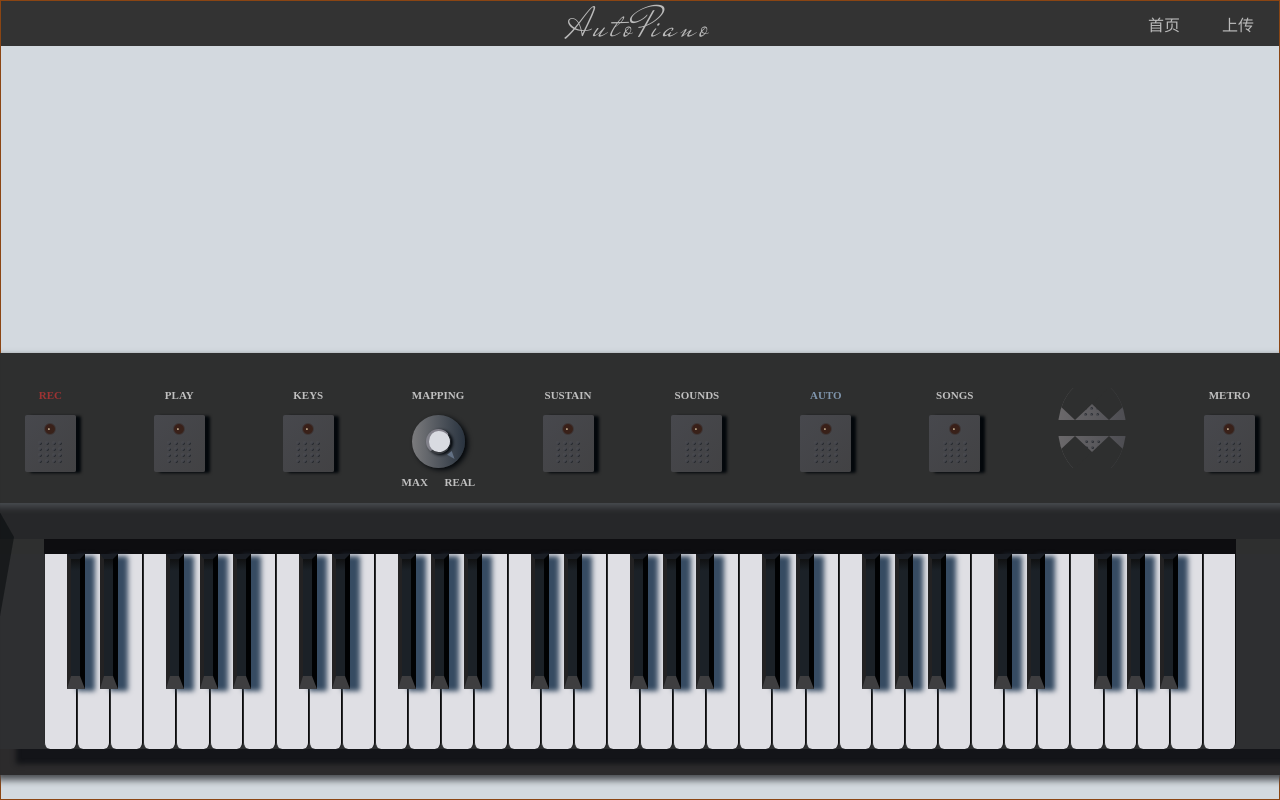
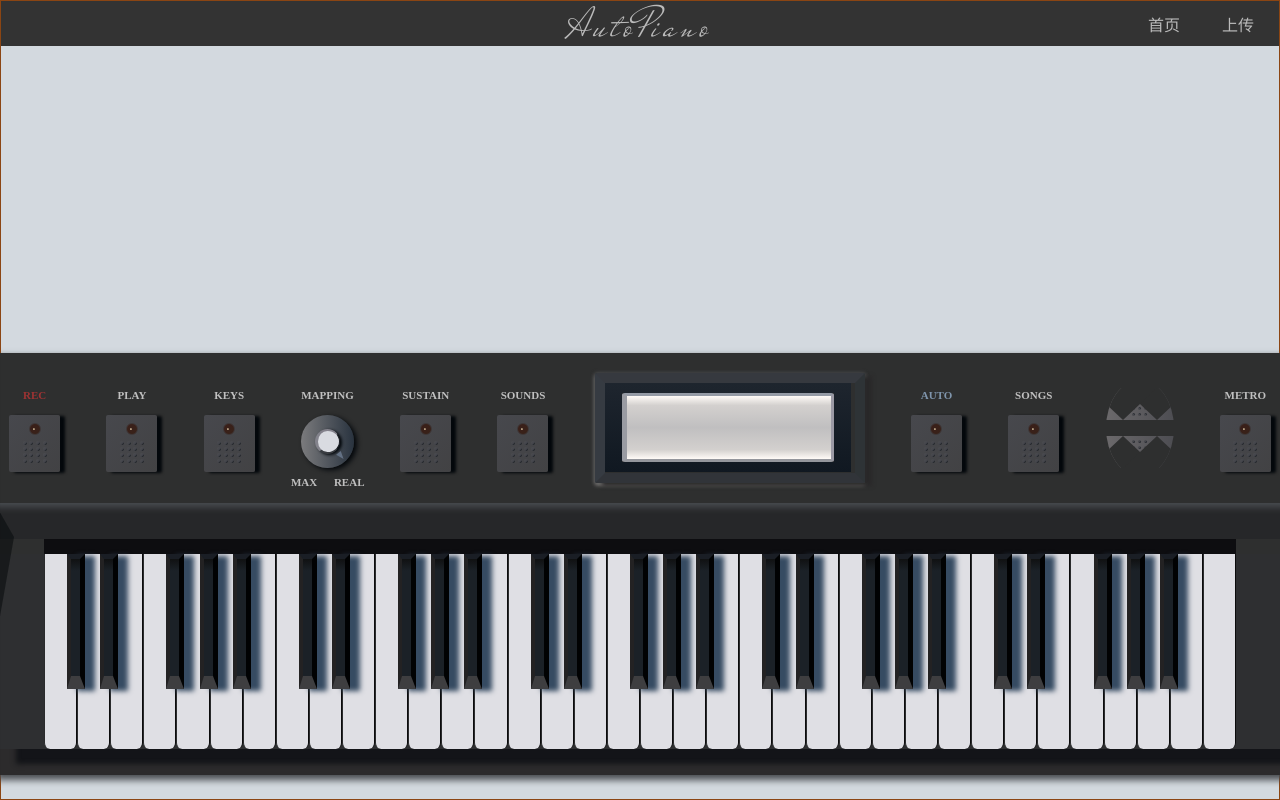
Before and after one commit to sad-wang/WangQiYuAutoPiano, a Vue app: page / in a window 1280 px wide. Shown: the top 800 px of the page. Built offline with nearby package versions, Linux system fonts and the light colour scheme.

Commit message:
achieved piano screen style sheet

```diff
--- a/src/components/Piano.vue
+++ b/src/components/Piano.vue
@@ -150,6 +150,13 @@
                 <div class="point"></div>
                 <div class="point"></div>
                 <div class="point"></div>
+              </div>
+            </div>
+          </div>
+          <div class="screen-wrapper">
+            <div class="screen">
+              <div class="screen-inner">
+
               </div>
             </div>
           </div>
@@ -670,6 +677,34 @@ export default {
               margin-left: 34px;
             }
           }
+          .screen-wrapper{
+            width: 270px;
+            height: 110px;
+            border-radius: 2px;
+            border: 10px solid #36393f;
+            border-right-color: #2e3336;
+            border-bottom-color: #313439;
+            border-left-color: #363b42;
+            box-shadow: #292829 7px 3px 4px,0px 0px 4px #414347,0px 2px 4px #9d9a95;
+            .screen{
+              border: 10px solid;
+              border-image: linear-gradient(#1e252e, #101821) 10;
+              border-right: 17px solid;
+              border-left: 17px solid;
+              width: 246px;
+              height: 89px;
+              .screen-inner{
+                border-radius: 3px;
+                border: 3px solid #949aa5;
+                border-right-color: #9c9aa5;
+                border-bottom-color: #94969c;
+                border-left:5px solid #999ba2;
+                width: 100%;
+                height: 100%;
+                background-image: linear-gradient(#fffbf7 0%,#d3d0ce 15%,#c0bfc0 50%,#d3d0ce 85%,#fffbf7 100%);
+              }
+            }
+          }
         }
         .space{
           height: 36px;
```
